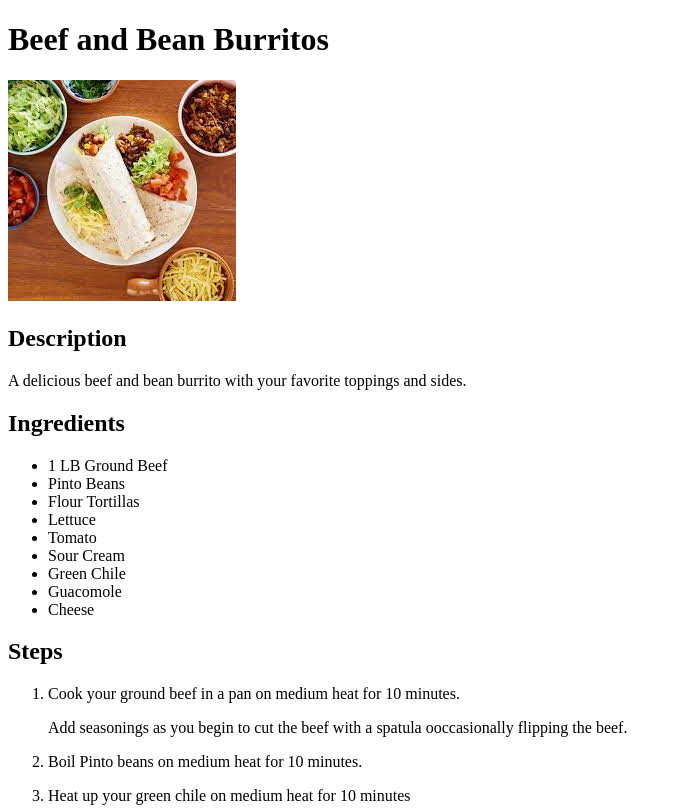
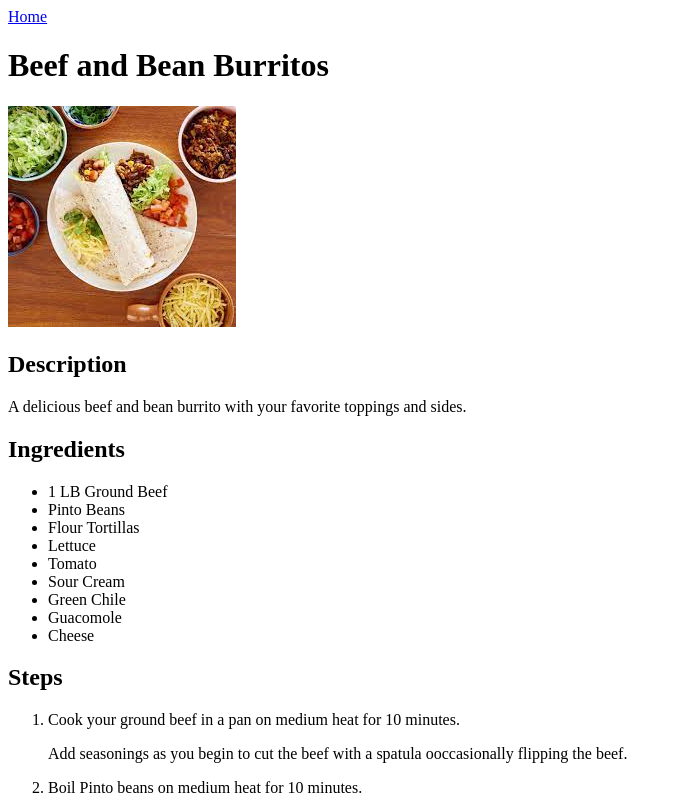
Before and after one commit to teddymc-codes/odin-recipes, a plain HTML site: page recipes/beef-and-bean-burritos.html in a window 1280 px wide. Shown: the top 808 px of the page, without its empty margins (0-682 px from the left). Drawn offline with Linux system fonts and the light colour scheme.

Commit message:
Add header element linking to the home page
Added a header element on all pages with a link "Home"
directing the user back to the homepage.

```diff
--- a/recipes/beef-and-bean-burritos.html
+++ b/recipes/beef-and-bean-burritos.html
@@ -7,6 +7,9 @@
 </head>
 
 <body>
+    <header>
+        <a href="../index.html">Home</a>
+    </header>
     <h1>Beef and Bean Burritos</h1>
     <img src="../imgs/beef_bean_burrito.jpeg" alt="A beef and bean burrito">
     <h2>Description</h2>
```
Also changed, not shown: index.html (+3 -0 lines), recipes/cereal.html (+3 -0 lines), recipes/hot-chocolate.html (+3 -0 lines).
